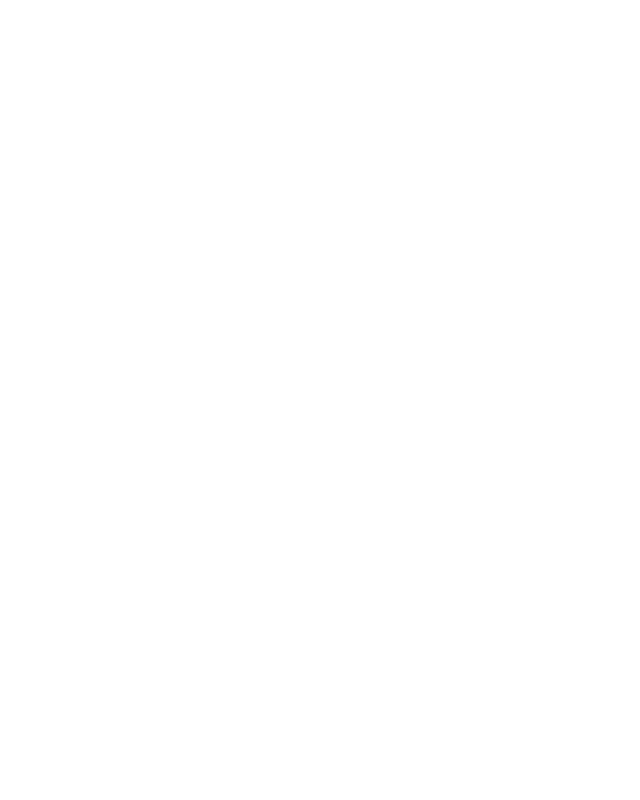
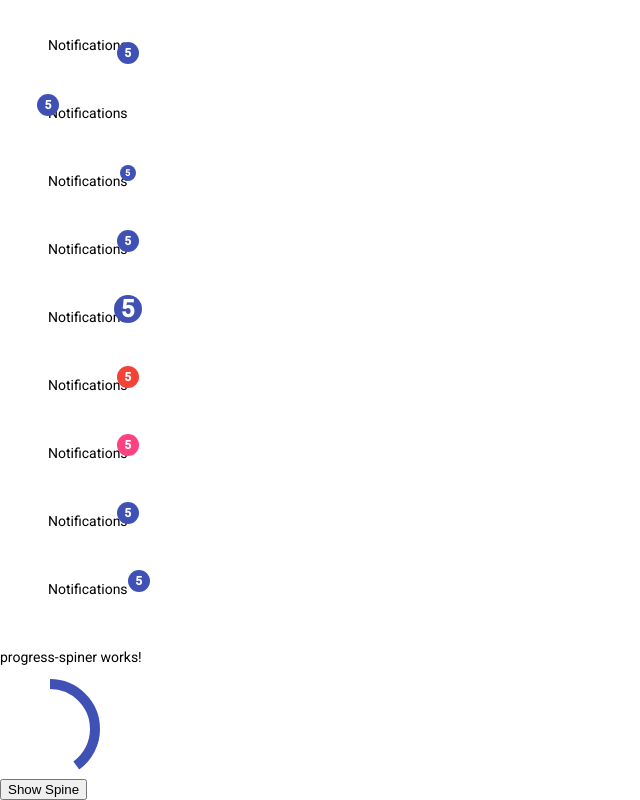
Before and after one commit to manoj1995madushanka/learnMaterial, an Angular app: page / in a window 1280 px wide. Shown: the part 1832-2632 px from the top of the page, without its empty margins (0-640 px from the left). Before the commit the page ends 1586 px from the top, so only its background shows below. Built offline with nearby package versions, Linux system fonts and the light colour scheme.

Commit message:
mat spinner

```diff
--- a/src/app/app.component.html
+++ b/src/app/app.component.html
@@ -21,3 +21,7 @@
 
 
 <app-button></app-button>
+
+<app-icon></app-icon>
+
+<app-progress-spiner></app-progress-spiner>
--- a/src/app/app.module.ts
+++ b/src/app/app.module.ts
@@ -7,12 +7,14 @@
 import { BrowserAnimationsModule } from '@angular/platform-browser/animations';
 import { ButtonComponent } from './button/button.component';
 import { IconComponent } from './icon/icon.component';
+import { ProgressSpinerComponent } from './progress-spiner/progress-spiner.component';
 
 @NgModule({
   declarations: [
     AppComponent,
     ButtonComponent,
-    IconComponent
+    IconComponent,
+    ProgressSpinerComponent
   ],
   imports: [
     BrowserModule,
--- a/src/app/material/material.module.ts
+++ b/src/app/material/material.module.ts
@@ -3,12 +3,14 @@
 import {MatButtonToggleModule} from '@angular/material/button-toggle'
 import {MatIconModule} from '@angular/material/icon';
 import {MatBadgeModule} from '@angular/material/badge';
+import {MatProgressSpinnerModule} from '@angular/material/progress-spinner'
 
 const materialComponents = [
   MatButtonModule,
   MatButtonToggleModule,
   MatIconModule,
-  MatBadgeModule
+  MatBadgeModule,
+  MatProgressSpinnerModule
 ]
 @NgModule({
   imports: [
--- /dev/null
+++ b/src/app/progress-spiner/progress-spiner.component.html
@@ -0,0 +1,7 @@
+<p>progress-spiner works!</p>
+
+
+<mat-progress-spinner value="40"></mat-progress-spinner>
+
+<mat-spinner *ngIf="showSpinner"></mat-spinner>
+<button (click)="loadData()">Show Spine</button>
--- /dev/null
+++ b/src/app/progress-spiner/progress-spiner.component.ts
@@ -0,0 +1,24 @@
+import { Component, OnInit } from '@angular/core';
+
+@Component({
+  selector: 'app-progress-spiner',
+  templateUrl: './progress-spiner.component.html',
+  styleUrls: ['./progress-spiner.component.css']
+})
+export class ProgressSpinerComponent implements OnInit {
+
+  showSpinner = false;
+
+  loadData(){
+    this.showSpinner = true;
+    setTimeout(()=>{
+      this.showSpinner = false;
+    },10000)
+  }
+
+  constructor() { }
+
+  ngOnInit(): void {
+  }
+
+}
```
Also changed, not shown: src/app/progress-spiner/progress-spiner.component.css (added), 1 other file (tests, documents, lock files or other folders).
